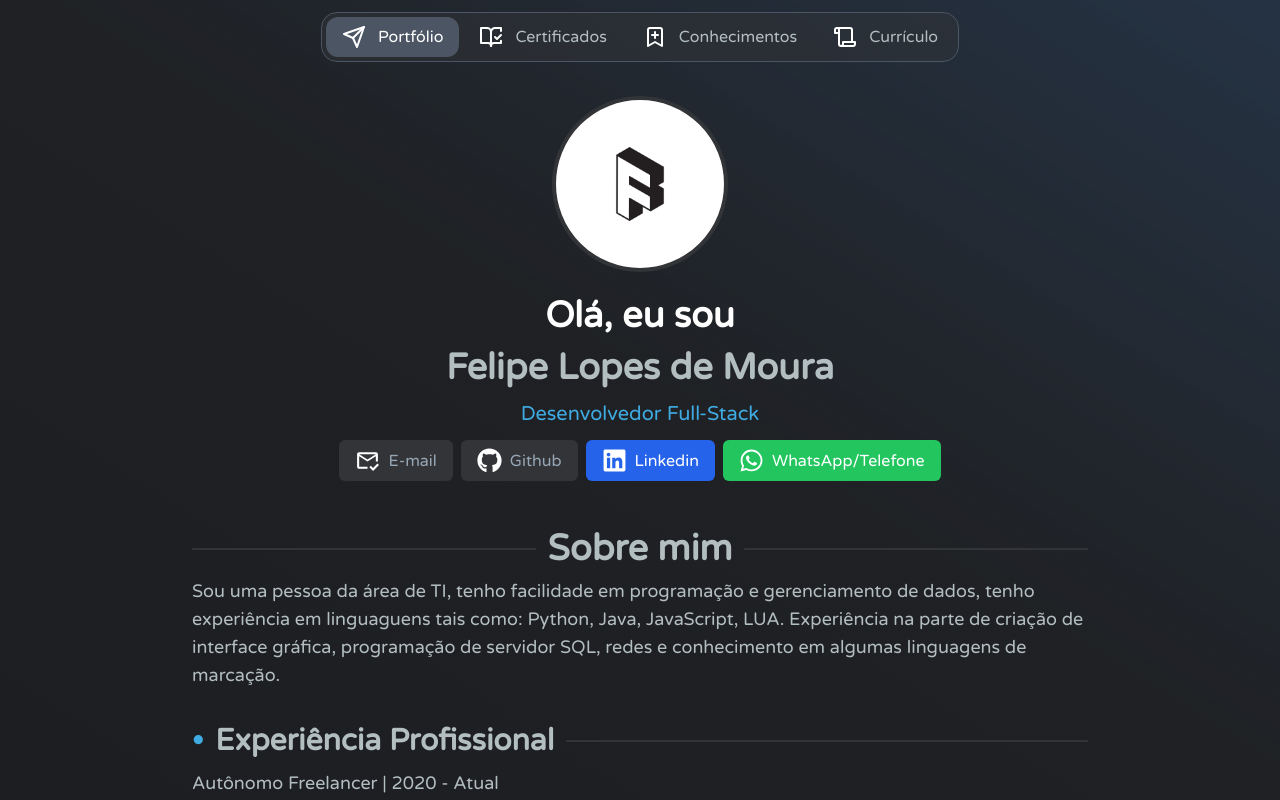
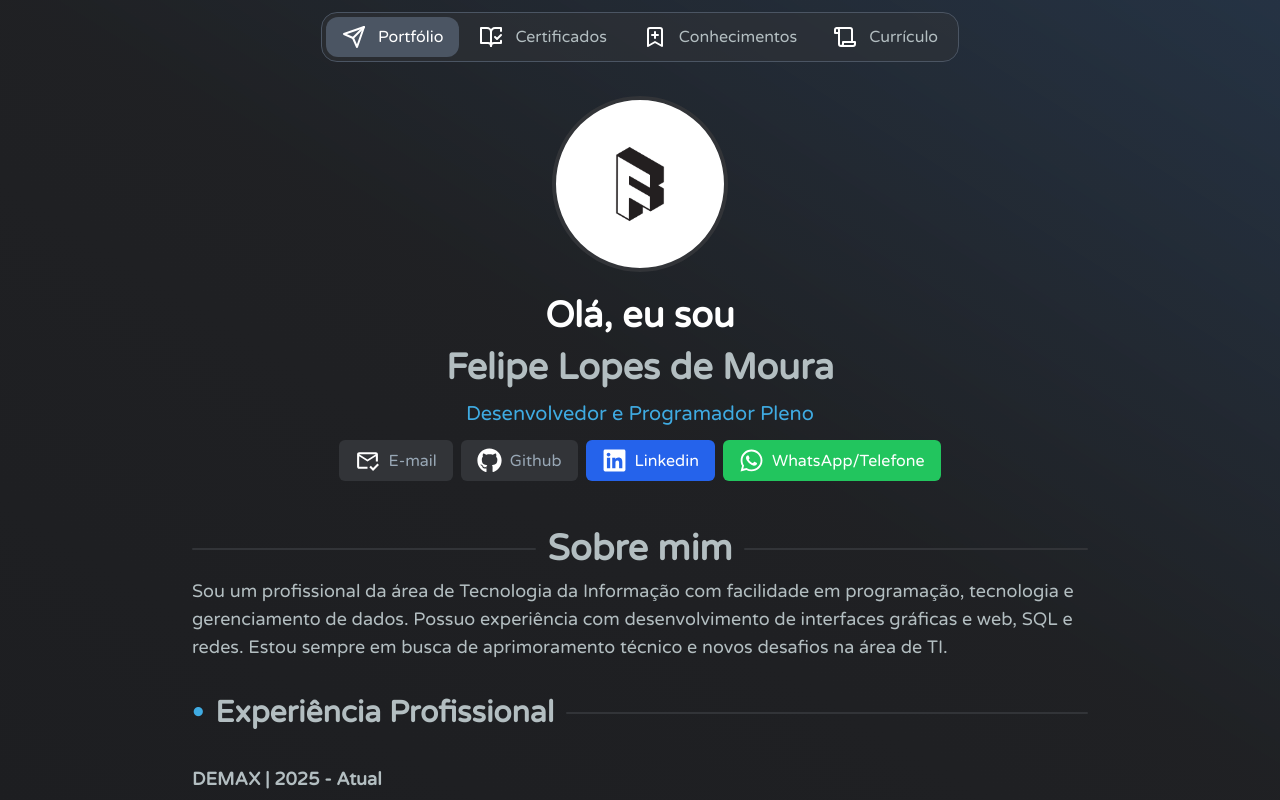
Before and after one commit to flopessz/portfolio-felipe-lopes, a Next.js app: page / in a window 1280 px wide. Built offline with nearby package versions, Linux system fonts and the light colour scheme.

Commit message:
update-07-04

```diff
--- a/src/app/page.tsx
+++ b/src/app/page.tsx
@@ -34,7 +34,7 @@ export default function Page({ params }: { params: { lang: string } }) {
               Felipe Lopes de Moura
             </span>
             <h1 className="text-cor1 text-xl font-normal text-center">
-              Desenvolvedor Full-Stack
+              Desenvolvedor e Programador Pleno
             </h1>
             <div className="flex justify-center flex-wrap gap-2">
               <a
@@ -81,14 +81,13 @@ export default function Page({ params }: { params: { lang: string } }) {
               <hr className="bg-dark3 w-full h-[2px] border-none rounded-md"/>
             </div>
             <h1 className="text-textgray text-lg font-normal text-start">
-              Sou uma pessoa da área de TI, tenho facilidade em programação e
-              gerenciamento de dados, tenho experiência em linguaguens tais
-              como: Python, Java, JavaScript, LUA. Experiência na parte de
-              criação de interface gráfica, programação de servidor SQL, redes e
-              conhecimento em algumas linguagens de marcação.
+              Sou um profissional da área de Tecnologia da Informação com facilidade em programação,
+              tecnologia e gerenciamento de dados. Possuo experiência com desenvolvimento
+              de interfaces gráficas e web, SQL e redes. Estou sempre em busca de
+              aprimoramento técnico e novos desafios na área de TI.
             </h1>
           </div>
-          <div className="flex flex-col w-full space-y-2">
+          <div className="flex flex-col w-full space-y-8">
             <div className="flex items-center space-x-3">
               <span className="text-cor1 text-3xl font-bold pt-1">
                 •
@@ -99,13 +98,25 @@ export default function Page({ params }: { params: { lang: string } }) {
               <hr className="bg-dark3 w-full h-[2px] border-none rounded-md"/>
             </div>
             <div className="flex flex-col space-y-3">
-              <h1 className="text-textgray text-lg font-normal text-start">
-                Autônomo Freelancer | 2020 - Atual
+              <h1 className="text-textgray text-lg font-bold text-start">
+                DEMAX | 2025 - Atual
               </h1>
               <h1 className="text-cor1 text-lg font-normal text-start">
+                Desenvolvedor e Programador Pleno
+              </h1>
+              <h1 className="text-textgray text-lg font-normal text-start">
+                Criação plataforma web para loja virtual e catálogo, controle de estoque, painel
+                administrativo.
+              </h1>
+            </div>
+            <div className="flex flex-col space-y-3">
+              <h1 className="text-textgray text-lg font-bold text-end">
+                Autônomo Freelancer | 2020 - 2025
+              </h1>
+              <h1 className="text-cor1 text-lg font-normal text-end">
                 Desenvolvedor Full Stack
               </h1>
-              <h1 className="text-textgray text-lg font-normal text-start">
+              <h1 className="text-textgray text-lg font-normal text-end">
                 Trabalhei/Trabalho com o freelance de projetos para programação,
                 isso varia de cada trabalho, mas já fiz trabalhos para landing
                 page, automação de páginas e sistemas, criação de dashboard e
@@ -136,7 +147,7 @@ export default function Page({ params }: { params: { lang: string } }) {
               em 12/2025
             </h1>
             <h1 className="text-textgray text-lg font-normal text-start">
-              Universidade São Judas Tadeu - USJT (6º Semestre Atualmente)
+              Universidade São Judas Tadeu - USJT (7º Semestre Atualmente)
             </h1>
           </div>
         </div>
```
Also changed, not shown: 1 other file (tests, documents, lock files or other folders).
